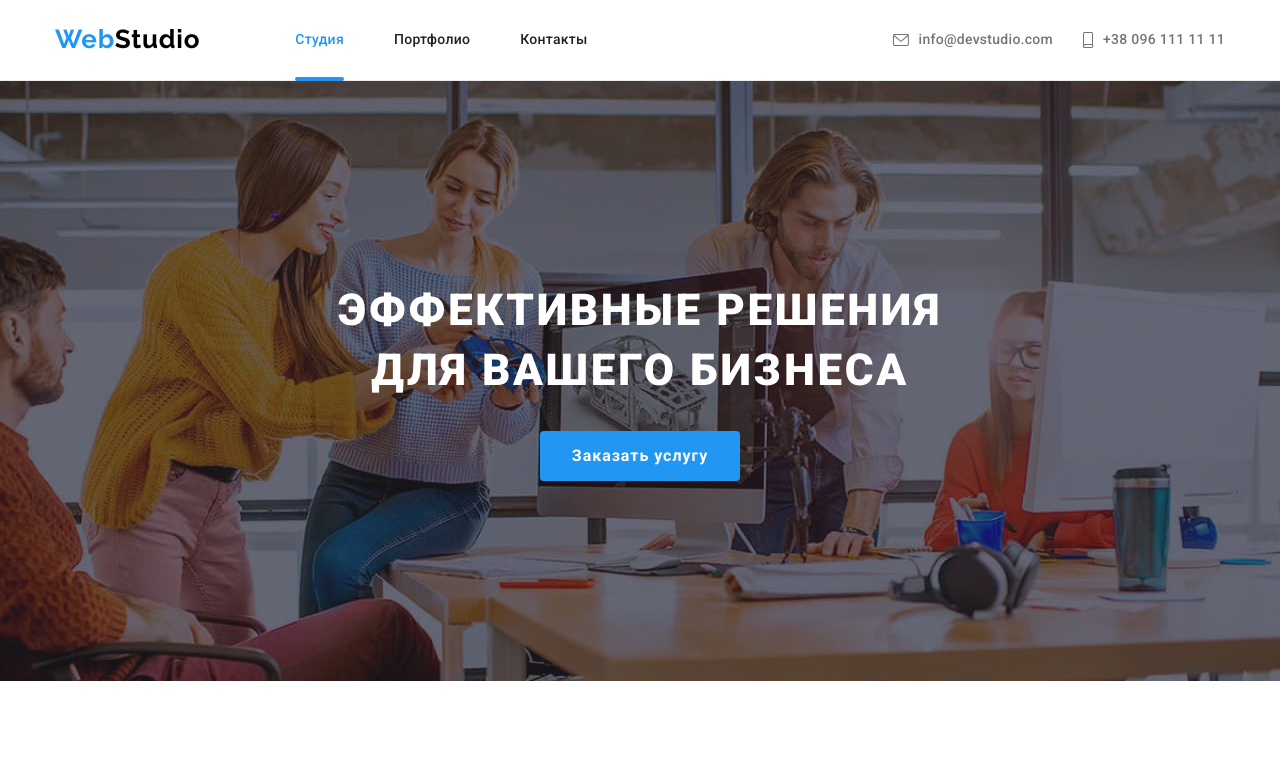
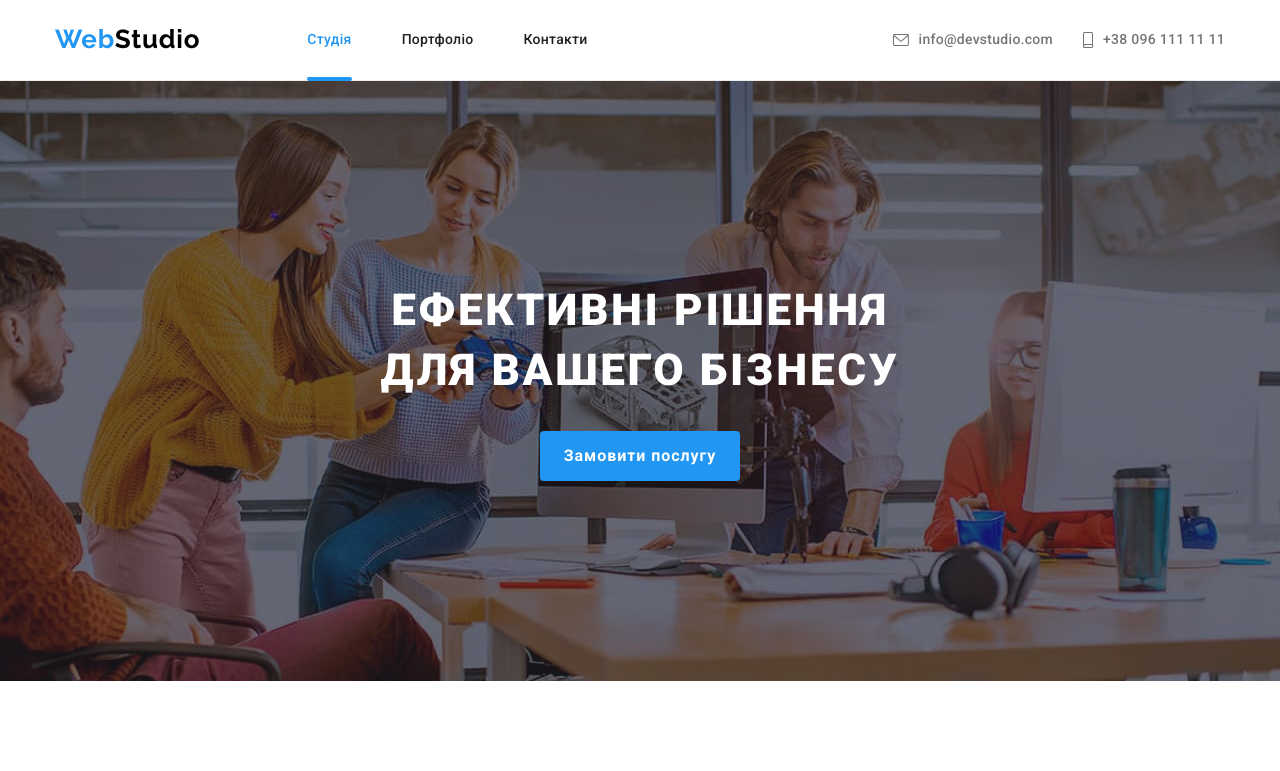
Before and after one commit to RomanPyryn/goit-markup-hw-08, a plain HTML site: page index.html in a window 1280 px wide. Shown: the top 771 px of the page. Drawn offline with Linux system fonts and the light colour scheme.

Commit message:
add corrections

```diff
--- a/index.html
+++ b/index.html
@@ -4,7 +4,7 @@
     <meta charset="UTF-8" />
     <meta http-equiv="X-UA-Compatible" content="IE=edge" />
     <meta name="viewport" content="width=device-width, initial-scale=1.0" />
-    <title>Студия</title>
+    <title>Студія</title>
     <link rel="preconnect" href="https://fonts.googleapis.com" />
     <link rel="preconnect" href="https://fonts.gstatic.com" crossorigin />
     <link
@@ -15,7 +15,7 @@
     <link rel="stylesheet" href="./css/main.min.css" />
   </head>
   <body>
-    <!--Верхняя линия-->
+    <!--Верхня ліния-->
     <header class="header">
       <div class="container header__container">
         <a class="logo link" href="./index.html"
@@ -28,16 +28,16 @@
                 <a
                   class="navigation__link navigation__link--current"
                   href="./index.html"
-                  >Студия</a
+                  >Студія</a
                 >
               </li>
               <li class="navigation__item">
                 <a class="navigation__link" href="./portfolio.html"
-                  >Портфолио</a
+                  >Портфоліо</a
                 >
               </li>
               <li class="navigation__item">
-                <a class="navigation__link" href="#to-contacts">Контакты</a>
+                <a class="navigation__link" href="#to-contacts">Контакти</a>
               </li>
             </ul>
           </nav>
@@ -95,20 +95,20 @@
         </button>
       </div>
     </header>
-    <!--Главная-->
+    <!--Головна-->
     <main>
       <!--Шапка-->
       <section class="hero">
         <h1 class="hero__title">
-          Эффективные решения <br />
-          для вашего бизнеса
+          Ефективні рішення <br />
+          для вашего бізнесу
         </h1>
         <button
           class="hero__button primary-button"
           type="button"
           data-modal-open
         >
-          Заказать услугу
+          Замовити послугу
         </button>
       </section>
       <!--Особенности-->
--- a/sass/components/_hero.scss
+++ b/sass/components/_hero.scss
@@ -3,7 +3,6 @@
   flex-direction: column;
   align-items: center;
   justify-content: center;
-  max-width: 480px;
   height: 400px;
 
   background-image: linear-gradient(
@@ -33,7 +32,6 @@
   }
 
   @media screen and (min-width: 481px) {
-    max-width: 768px;
 
     background-image: linear-gradient(
         to right,
@@ -57,7 +55,6 @@
   }
 
   @media screen and (min-width: 769px) {
-    max-width: 1600px;
 
     background-image: linear-gradient(
         to right,
--- a/sass/components/_modal.scss
+++ b/sass/components/_modal.scss
@@ -18,12 +18,10 @@
 
   @media screen and (min-width: 768px) {
     width: 450px;
-    height: 609px;
   }
 
   @media screen and (min-width: 1200px) {
-    width: 528px;
-    height: 581px;
+    width: 530px;
   }
 }
 
```
Also changed, not shown: css/main.css, css/main.min.css, 2 other files.
